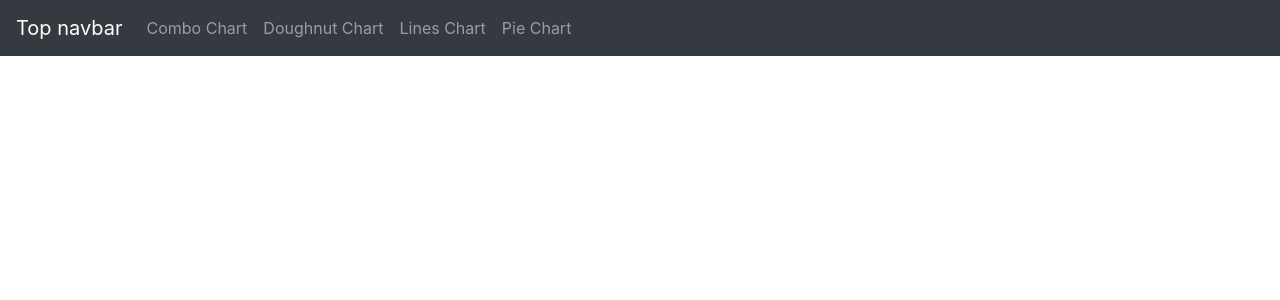
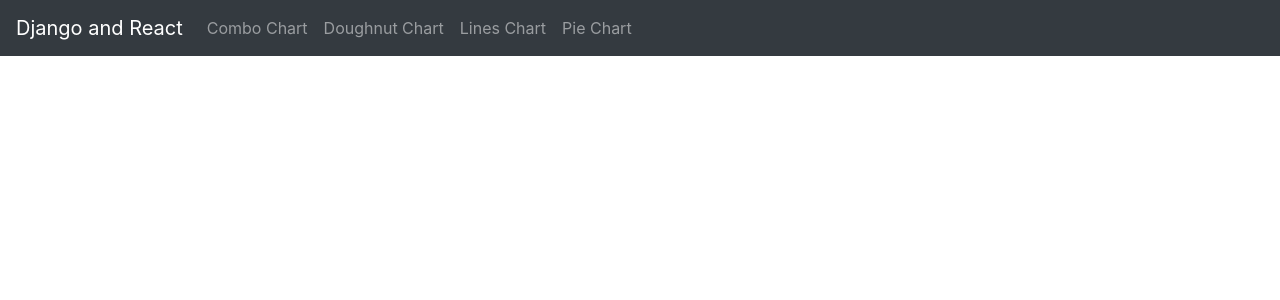
Before and after one commit to eadwinCode/django_react, a Django app: template test_react/templates/base.html in a window 1280 px wide. Shown: the top 300 px of the page. Run offline with Django 3.2, Linux system fonts and the light colour scheme; the template is opened without the code that fills it, so the values that code supplies are empty; some libraries are stand-ins or nearby versions.

Commit message:
fixed dev and prod docker-compose files

```diff
--- a/docker-compose-prod.yml
+++ b/docker-compose-prod.yml
@@ -5,7 +5,7 @@ services:
     image: mrsme/django_react
     build: .
     command: >
-      sh -c "python manage.py compress --settings django_react.prod_settings && \
+      sh -c "python manage.py compress --settings django_react.prod_settings ;
       gunicorn -w 4 django_react.wsgi:application --bind 0.0.0.0:8000"
 
     volumes:
--- a/test_react/templates/base.html
+++ b/test_react/templates/base.html
@@ -7,7 +7,7 @@
 	<meta name="description" content="">
 	<meta name="author" content="Mark Otto, Jacob Thornton, and Bootstrap contributors">
 	<meta name="generator" content="Jekyll v3.8.6">
-	<title>Top navbar example · Bootstrap</title>
+	<title>Django React</title>
 
 	<link rel="canonical" href="https://getbootstrap.com/docs/4.4/examples/navbar-static/">
 
@@ -47,7 +47,7 @@
 
 <body data-gr-c-s-loaded="true" cz-shortcut-listen="true">
 	<nav class="navbar navbar-expand-md navbar-dark bg-dark mb-4">
-		<a class="navbar-brand" href="#">Top navbar</a>
+		<a class="navbar-brand" href="#">Django and React</a>
 		<button class="navbar-toggler" type="button" data-toggle="collapse" data-target="#navbarCollapse"
         aria-controls="navbarCollapse" aria-expanded="false" aria-label="Toggle navigation">
             <span class="navbar-toggler-icon"></span>
```
Also changed, not shown: demo_screen.gif (added), 2 other files.
